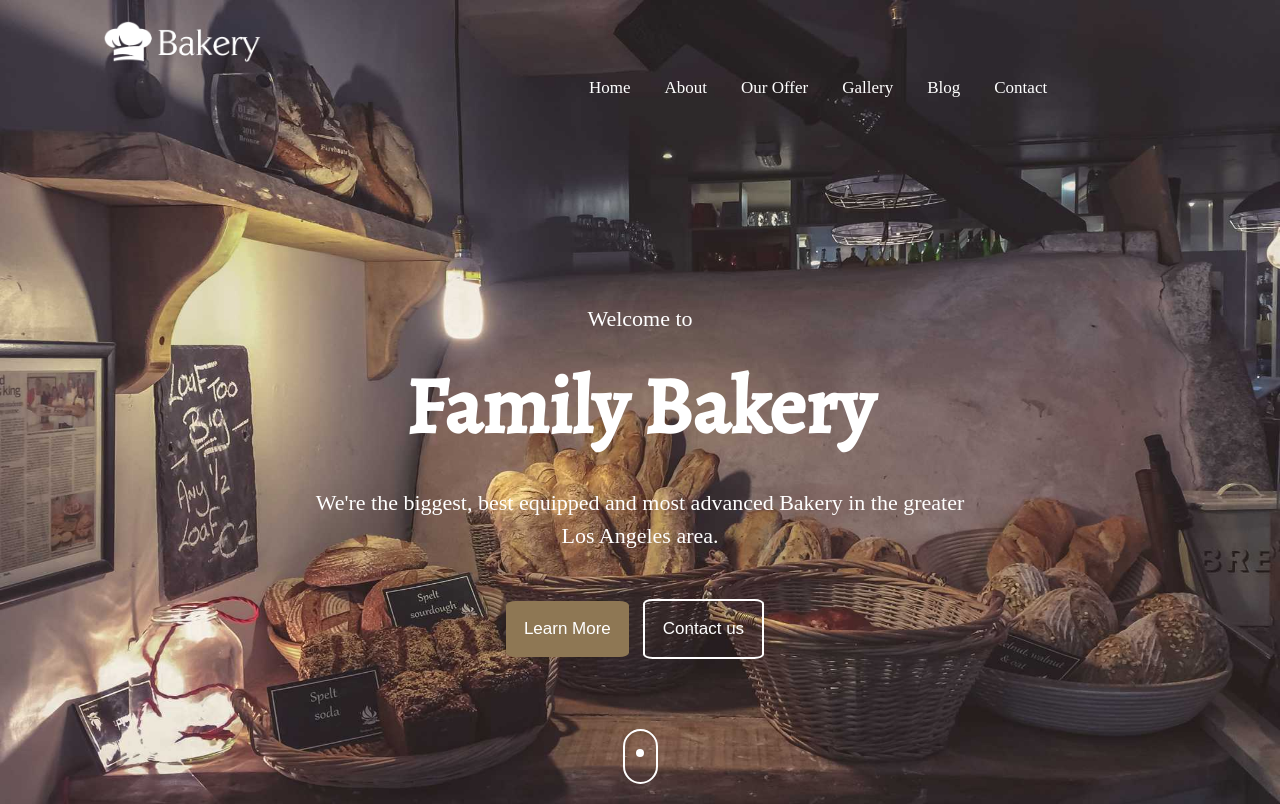
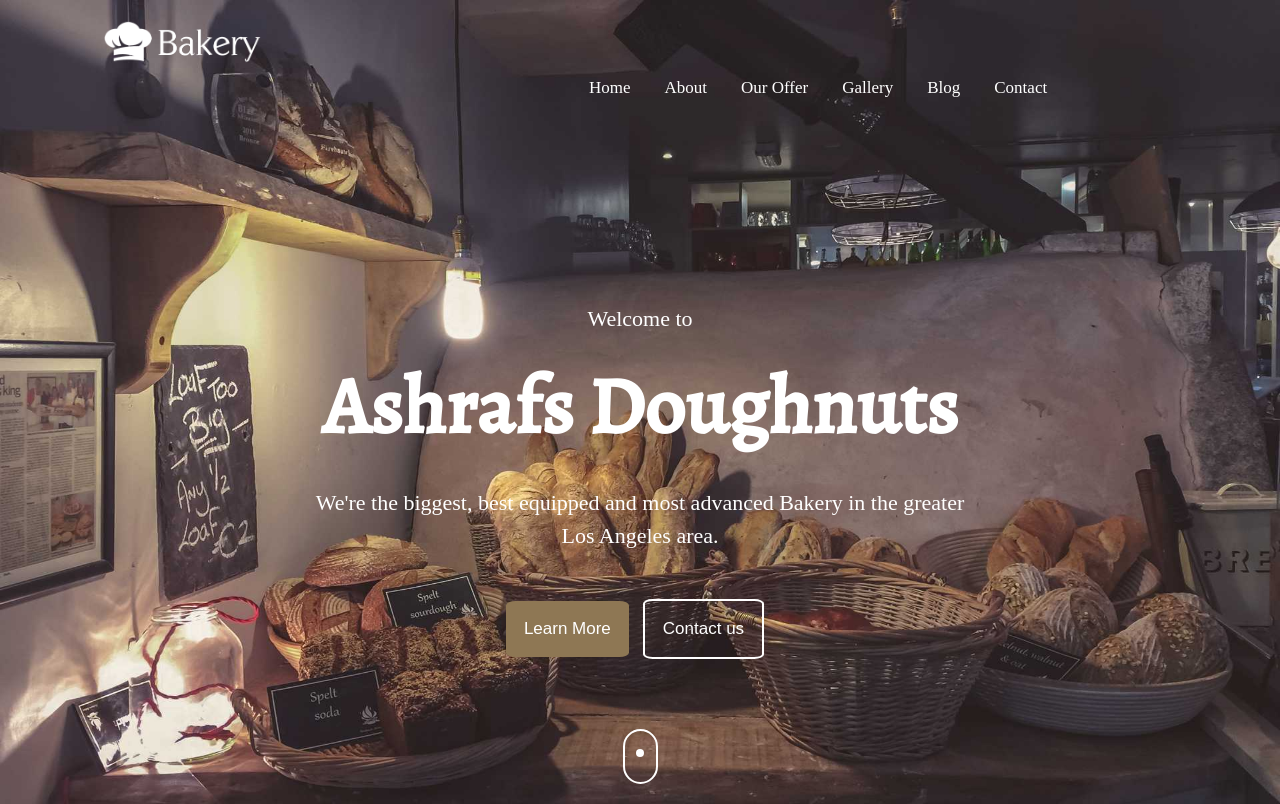
Before and after one commit to ShakierRugby/Bakery, a plain HTML site: page index.html in a window 1280 px wide. Shown: the top 804 px of the page. Drawn offline with Linux system fonts and the light colour scheme.

Commit message:
Update index.html

```diff
--- a/index.html
+++ b/index.html
@@ -32,7 +32,7 @@
         </div>
         <div class="homecontent">
             <p>Welcome to</p>
-            <h1>Family Bakery</h1>
+            <h1>Ashrafs Doughnuts</h1>
             <p>We're the biggest, best equipped and most advanced Bakery in the greater <br> Los Angeles area.</p>
             <button class="btn btn1">Learn More</button>
             <button class="btn btn2">Contact us</button>
```
